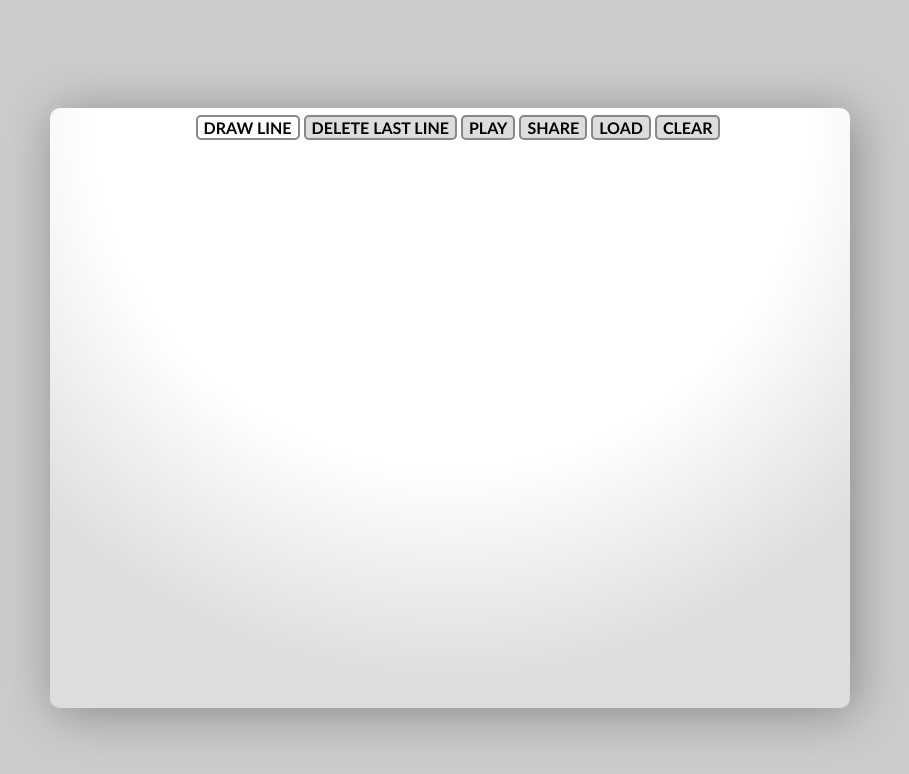
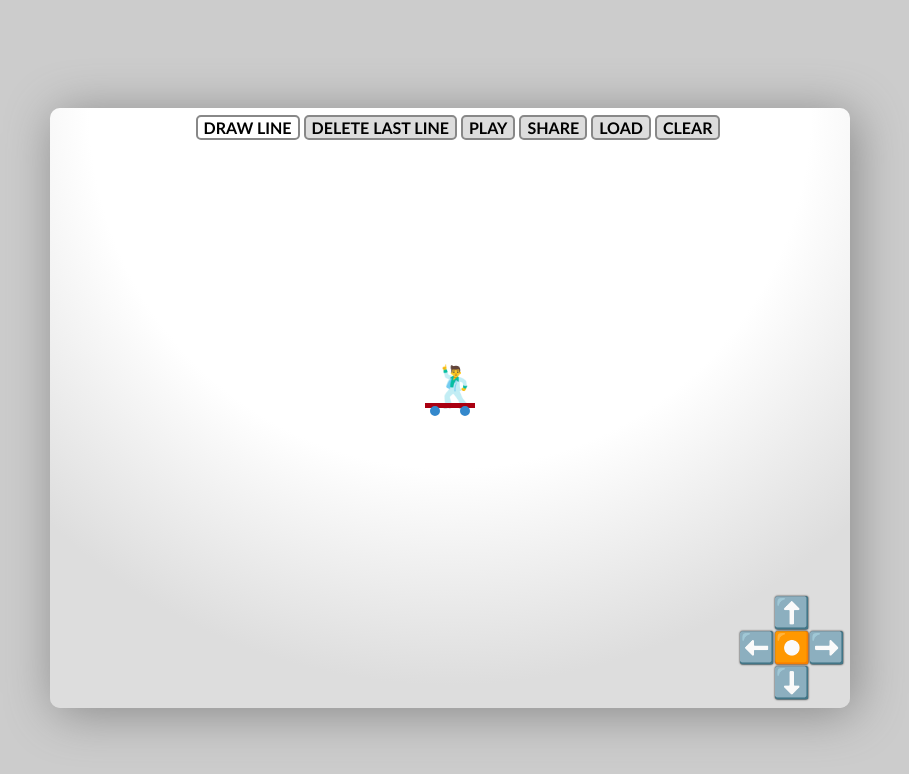
Before and after one commit to js13kGames/o-hiii-bad-skatepark, a plain HTML site: page index.html in a window 1280 px wide. Shown: the whole page, without its empty margins (190-1099 px from the left). Drawn offline with Linux system fonts and the light colour scheme; a web font is replaced by a local one.

Commit message:
scroll/reset in editor

```diff
--- a/index.html
+++ b/index.html
@@ -19,6 +19,12 @@ canvas { background: radial-gradient(circle at 400px 0px, #fff 50%,#ddd 80%); di
 button { background: #ddd; border: 2px solid #888; border-radius: 5px; font: bold 16px calibri; cursor: pointer; }
 .hidden { display: none }
 .active { background: #fff; }
+#up, #left, #reset, #right, #down { background: transparent; border: none; font: 30px emoji; padding: 0; position: absolute; text-shadow: 0 0 2px #000; }
+#up { top: 480px; left: 715px }
+#left { top: 515px; left: 680px }
+#reset { top: 515px; left: 715px }
+#right { top: 515px; left: 750px }
+#down { top: 550px; left: 715px }
 </style>
 </head>
 <body>
@@ -32,6 +38,11 @@ button { background: #ddd; border: 2px solid #888; border-radius: 5px; font: bol
 <button id=load>LOAD</button>
 <button id=clear>CLEAR</button>
 <button id=editor class=hidden>RETURN TO EDITOR</button>
+<button id=up>⬆️</button>
+<button id=left>⬅️</button>
+<button id=reset>⏺</button>
+<button id=right>➡️</button>
+<button id=down>⬇️</button>
 </div>
 <script>
 
@@ -506,6 +517,11 @@ Y = 200;
 amt2 = -450;
 mousex = 0;
 mousey = 0;
+editordx = 0;
+editordy = 0;
+playerdx = 0;
+playerdy = 0;
+editorpressed = null;
 
 // Render / Game loop
 I = setInterval(()=>{
@@ -586,15 +602,34 @@ I = setInterval(()=>{
     x.lineWidth = 5;
     for(i of lines){
       x.strokeStyle = "#000";
-      x.moveTo(i[0], i[1]);
-      x.lineTo(i[2], i[3]);
+      x.moveTo(i[0]+editordx, i[1]+editordy);
+      x.lineTo(i[2]+editordx, i[3]+editordy);
     }
     if(line[2]){
       x.strokeStyle = "#000";
-      x.moveTo(line[0], line[1]);
-      x.lineTo(line[2], line[3]);
+      x.moveTo(line[0]+editordx, line[1]+editordy);
+      x.lineTo(line[2]+editordx, line[3]+editordy);
     }
     x.stroke();
+
+
+    // man
+    x.beginPath();
+    x.font = "40px emoji";
+    x.fillText("🕺",400-20+editordx,300-8+editordy);
+    x.fillStyle = "#a01";
+    x.fillRect(400-25+editordx, 300-5+editordy, 50, 5);
+    x.fillStyle = "#38c";
+    x.arc(400-15+editordx,300+3+editordy,5,0,7);
+    x.arc(400+15+editordx,300+3+editordy,5,0,7);
+    x.fill();
+    x.closePath();
+
+    if(editorpressed == "up"){ editordy-=3; }
+    else if(editorpressed == "left"){ editordx-=3; }
+    else if(editorpressed == "reset"){ editordx = editordy = 0; }
+    else if(editorpressed == "right"){ editordx+=3; }
+    else if(editorpressed == "down"){ editordy+=3; }
   }
 
   // Play
@@ -756,26 +791,32 @@ c.onmousemove = e => {
   mousex = e.offsetX;
   mousey = e.offsetY;
   if(action == "add" && state == 1 && mousedown){
-    line[2] = mousex;
-    line[3] = mousey;
+    line[2] = mousex-editordx;
+    line[3] = mousey-editordy;
   }
 }
 
 // Mousedown / up
-c.onmousedown = e => {
+onmousedown = e => {
+  if(e.target.id == "c"){
     mousedown = 1;
       if(action == "add" && state == 1){
-    line[0] = mousex;
-    line[1] = mousey;
+      line[0] = mousex-editordx;
+      line[1] = mousey-editordy;
       console.log(line);
     }
   }
+  else {
+    editorpressed = e.target.id;
+  }
+}
 
-c.onmouseup = e => {
+onmouseup = e => {
+  if(e.target.id == "c" && line[0] && line[1]){
     mousedown = 0;
     if(action == "add" && state == 1){
-    line[2] = mousex;
-    line[3] = mousey;
+      line[2] = mousex-editordx;
+      line[3] = mousey-editordy;
       //console.log(line);
       //console.log((line[0] + line[2])/2);
       //console.log((line[1] + line[3])/2);
@@ -786,6 +827,10 @@ c.onmouseup = e => {
       line = [0,0,0,0];
     }
   }
+  else {
+    editorpressed = null;
+  }
+}
 
 </script>
 </body>
```
Lines whose indentation alone changed are shown as unchanged.
